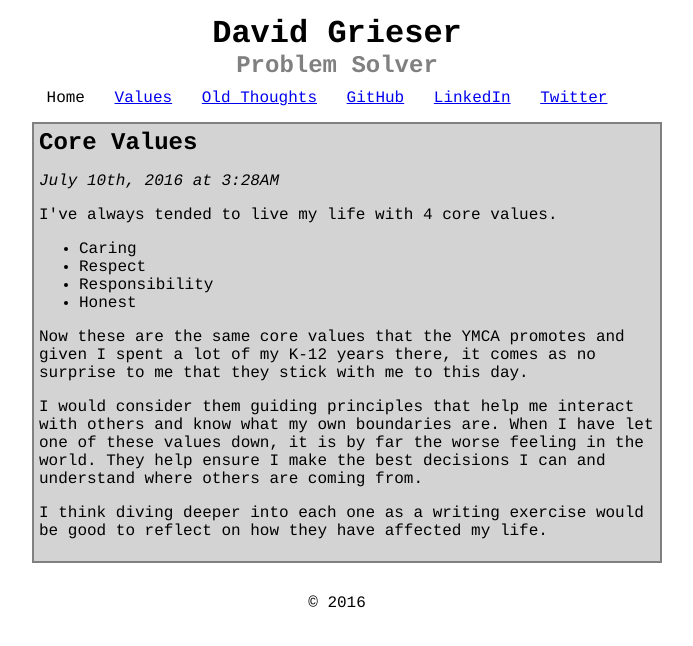
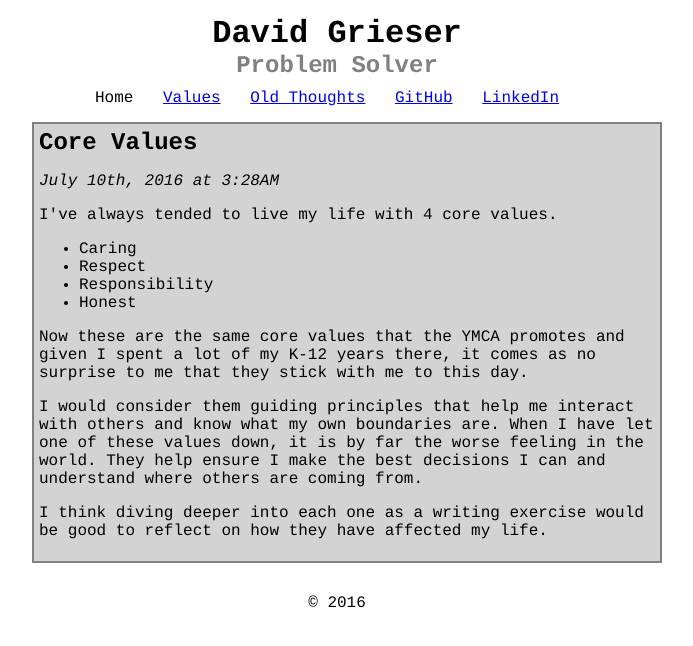
Before and after one commit to davidgrieser/davidgrieser.github.io, a plain HTML site: page index.html in a window 1280 px wide. Shown: the whole page, without its empty margins (303-996 px from the left). Drawn offline with Linux system fonts and the light colour scheme.

Commit message:
feat: drop twitter

```diff
--- a/index.html
+++ b/index.html
@@ -35,7 +35,6 @@
           <li><a href='oldthoughts.html'>Old Thoughts</a></li>
           <li><a href='https://github.com/davidgrieser'>GitHub</a></li>
           <li><a href='https://www.linkedin.com/in/davidgrieser'>LinkedIn</a></li>
-          <li><a href='https://twitter.com/davidgrieser'>Twitter</a></li>
         </ul>
       </nav>
     </header>
```
Also changed, not shown: oldthoughts.html (+0 -1 lines).
